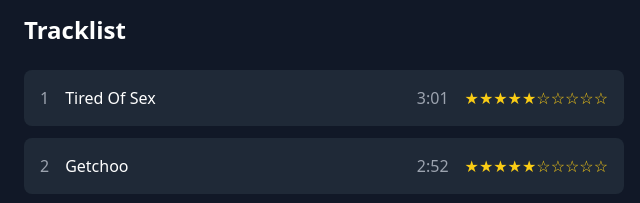
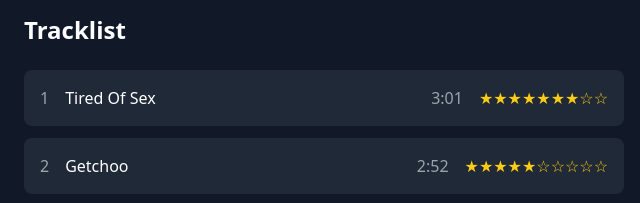
Before and after one commit to subfare/AOFW, a plain HTML site: page index.html in a window 1280 px wide. Shown: the part 150-353 px from the top of the page, 640-1280 px from the left. Drawn offline with nearby package versions, Linux system fonts and the light colour scheme.

Commit message:
Update index.html

```diff
--- a/index.html
+++ b/index.html
@@ -3,7 +3,7 @@
 <head>
     <meta charset="UTF-8">
     <meta name="viewport" content="width=device-width, initial-scale=1.0">
-    <title>ALBUM OF THE WEEK</title>
+    <title>Album Of The Week</title>
     <script src="https://cdn.tailwindcss.com"></script>
     <link rel="stylesheet" href="https://cdnjs.cloudflare.com/ajax/libs/font-awesome/6.4.0/css/all.min.css">
     <style>
@@ -156,7 +156,7 @@
                 rating: 5,
                 genre: "Rock, Alternative",
                 tracks: [
-                    { name: "Tired Of Sex", duration: "3:01", rating: 5 },
+                    { name: "Tired Of Sex", duration: "3:01", rating: 7.5 },
                     { name: "Getchoo", duration: "2:52", rating: 5 },
                     { name: "No Other One", duration: "3:01", rating: 1 },
                     { name: "Why Bother?", duration: "2:08", rating: 5 },
```
